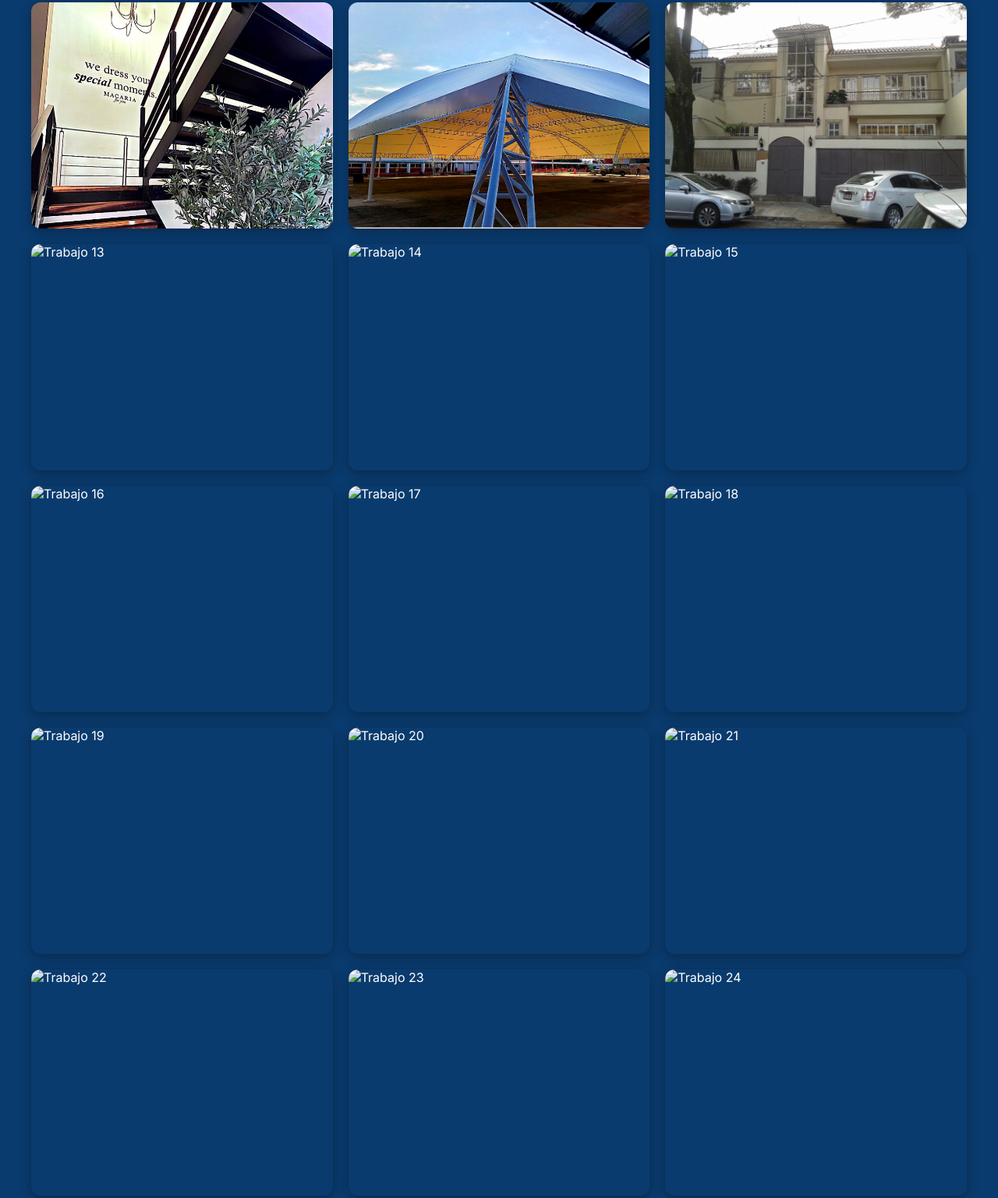
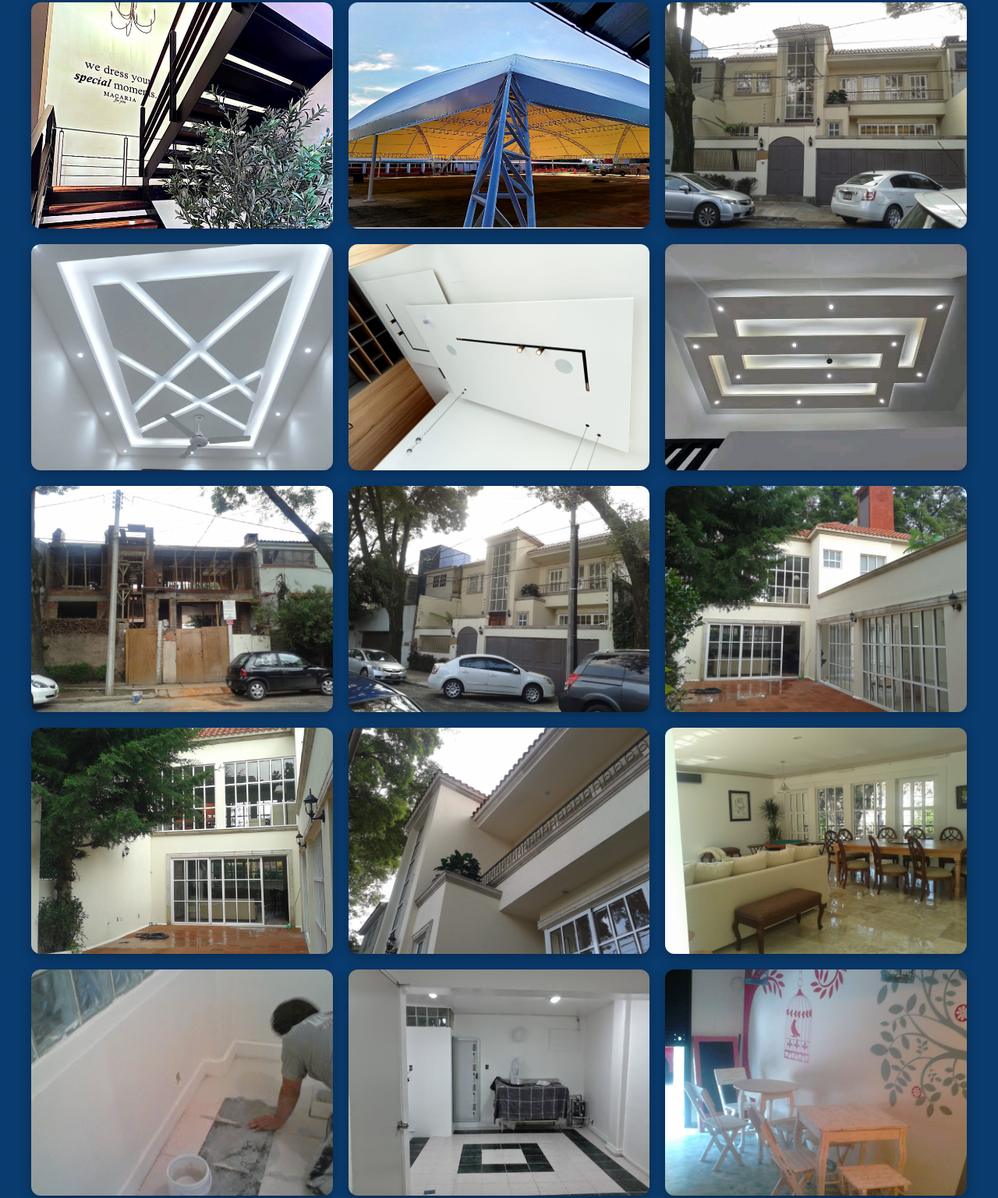
Before and after one commit to jlconstrucciones0127-jpg/gosixmore, a plain HTML site: page catalogo.html in a window 1280 px wide. Shown: the part 1156-2692 px from the top of the page at 78% size. Drawn offline with Linux system fonts and the light colour scheme.

Commit message:
actualizacion de imagenes

```diff
--- a/catalogo.html
+++ b/catalogo.html
@@ -188,21 +188,20 @@
         <div class="catalogo-item"><img src="./trabajos/10.jpeg" alt="Trabajo 10"></div>
         <div class="catalogo-item"><img src="./trabajos/11.jpeg" alt="Trabajo 11"></div>
         <div class="catalogo-item"><img src="./trabajos/12.jpeg" alt="Trabajo 12"></div>
-        <div class="catalogo-item"><img src="./trabajos/13.jpeg" alt="Trabajo 13"></div>
-        <div class="catalogo-item"><img src="./trabajos/14.jpg" alt="Trabajo 14"></div>
-        <div class="catalogo-item"><img src="./trabajos/15.jpg" alt="Trabajo 15"></div>
-        <div class="catalogo-item"><img src="./trabajos/16.jpg" alt="Trabajo 16"></div>
-        <div class="catalogo-item"><img src="./trabajos/17.jpg" alt="Trabajo 17"></div>
-        <div class="catalogo-item"><img src="./trabajos/18.jpg" alt="Trabajo 18"></div>
-        <div class="catalogo-item"><img src="./trabajos/19.jpg" alt="Trabajo 19"></div>
-        <div class="catalogo-item"><img src="./trabajos/20.jpg" alt="Trabajo 20"></div>
-        <div class="catalogo-item"><img src="./trabajos/21.jpg" alt="Trabajo 21"></div>
-        <div class="catalogo-item"><img src="./trabajos/22.jpg" alt="Trabajo 22"></div>
-        <div class="catalogo-item"><img src="./trabajos/23.jpg" alt="Trabajo 23"></div>
-        <div class="catalogo-item"><img src="./trabajos/24.jpg" alt="Trabajo 24"></div>
-        <div class="catalogo-item"><img src="./trabajos/25.jpg" alt="Trabajo 25"></div>
-        <div class="catalogo-item"><img src="./trabajos/26.jpg" alt="Trabajo 26"></div>
-        <div class="catalogo-item"><img src="./trabajos/27.jpg" alt="Trabajo 27"></div>
+        <div class="catalogo-item"><img src="./trabajos/13.jpg" alt="Trabajo 13"></div>
+        <div class="catalogo-item"><img src="./trabajos/14.jpeg" alt="Trabajo 14"></div>
+        <div class="catalogo-item"><img src="./trabajos/15.jpeg" alt="Trabajo 15"></div>
+        <div class="catalogo-item"><img src="./trabajos/16.jpeg" alt="Trabajo 16"></div>
+        <div class="catalogo-item"><img src="./trabajos/17.jpeg" alt="Trabajo 17"></div>
+        <div class="catalogo-item"><img src="./trabajos/18.jpeg" alt="Trabajo 18"></div>
+        <div class="catalogo-item"><img src="./trabajos/19.jpeg" alt="Trabajo 19"></div>
+        <div class="catalogo-item"><img src="./trabajos/20.jpeg" alt="Trabajo 20"></div>
+        <div class="catalogo-item"><img src="./trabajos/21.jpeg" alt="Trabajo 21"></div>
+        <div class="catalogo-item"><img src="./trabajos/22.jpeg" alt="Trabajo 22"></div>
+        <div class="catalogo-item"><img src="./trabajos/23.jpeg" alt="Trabajo 23"></div>
+        <div class="catalogo-item"><img src="./trabajos/24.jpeg" alt="Trabajo 24"></div>
+        <div class="catalogo-item"><img src="./trabajos/25.jpeg" alt="Trabajo 25"></div>
+        <div class="catalogo-item"><img src="./trabajos/26.jpeg" alt="Trabajo 26"></div>
 
     </div>
 
```
Also changed, not shown: trabajos/14.jpeg (renamed from trabajos/trabajo15.jpeg), trabajos/15.jpeg (renamed from trabajos/trabajo16.jpeg), trabajos/16.jpeg (renamed from trabajos/trabajo20.jpeg), trabajos/17.jpeg (renamed from trabajos/trabajo21.jpeg), trabajos/18.jpeg (renamed from trabajos/trabajo23.jpeg), trabajos/19.jpeg (renamed from trabajos/trabajo24.jpeg), trabajos/20.jpeg (renamed from trabajos/trabajo25.jpeg), trabajos/21.jpeg (renamed from trabajos/trabajo26.jpeg), trabajos/22.jpeg (added), trabajos/23.jpeg (added), trabajos/24.jpeg (added), trabajos/25.jpeg (added), trabajos/26.jpeg (added), trabajos/trabajo17.jpeg (deleted), 1 more files.
